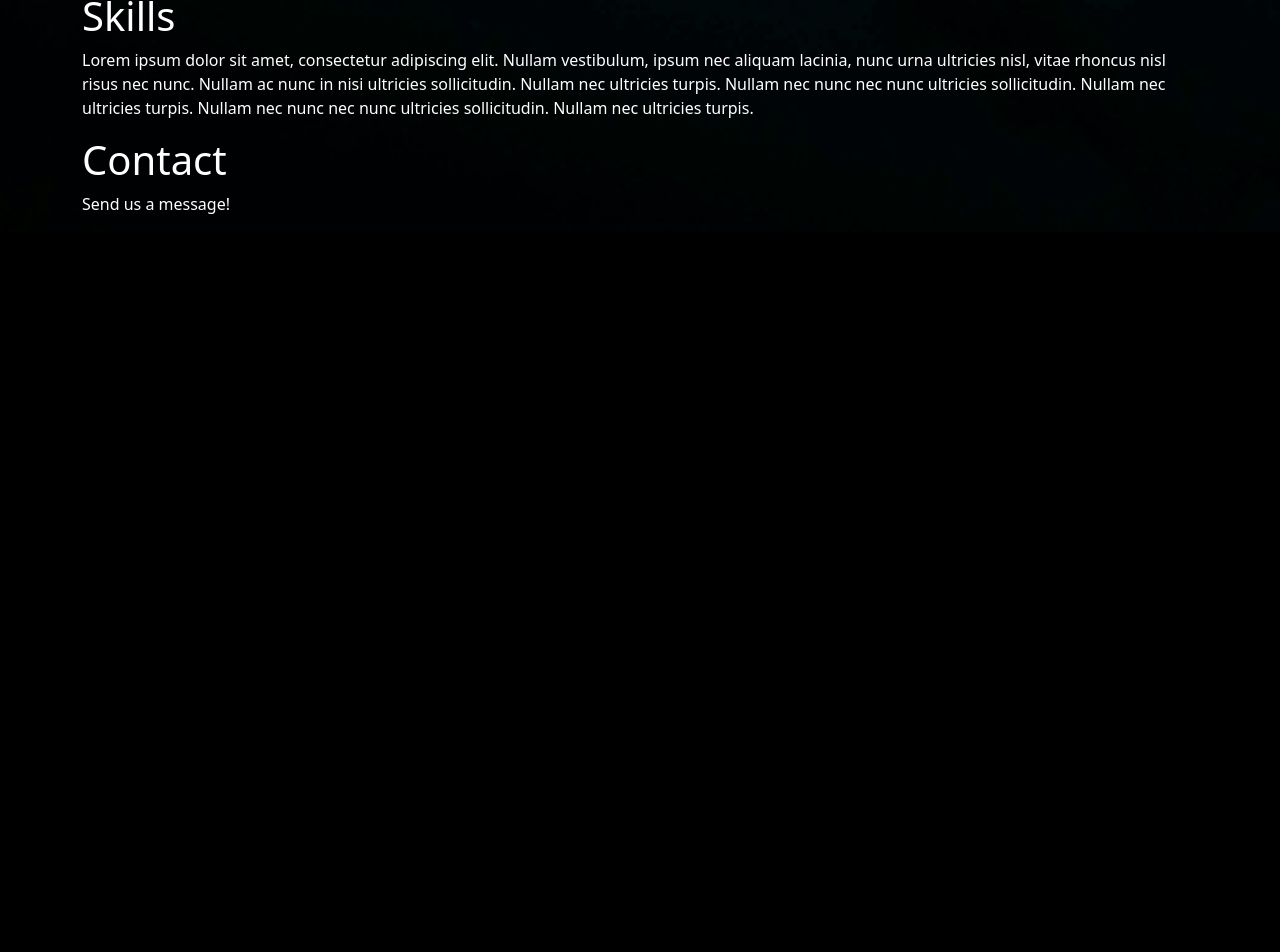
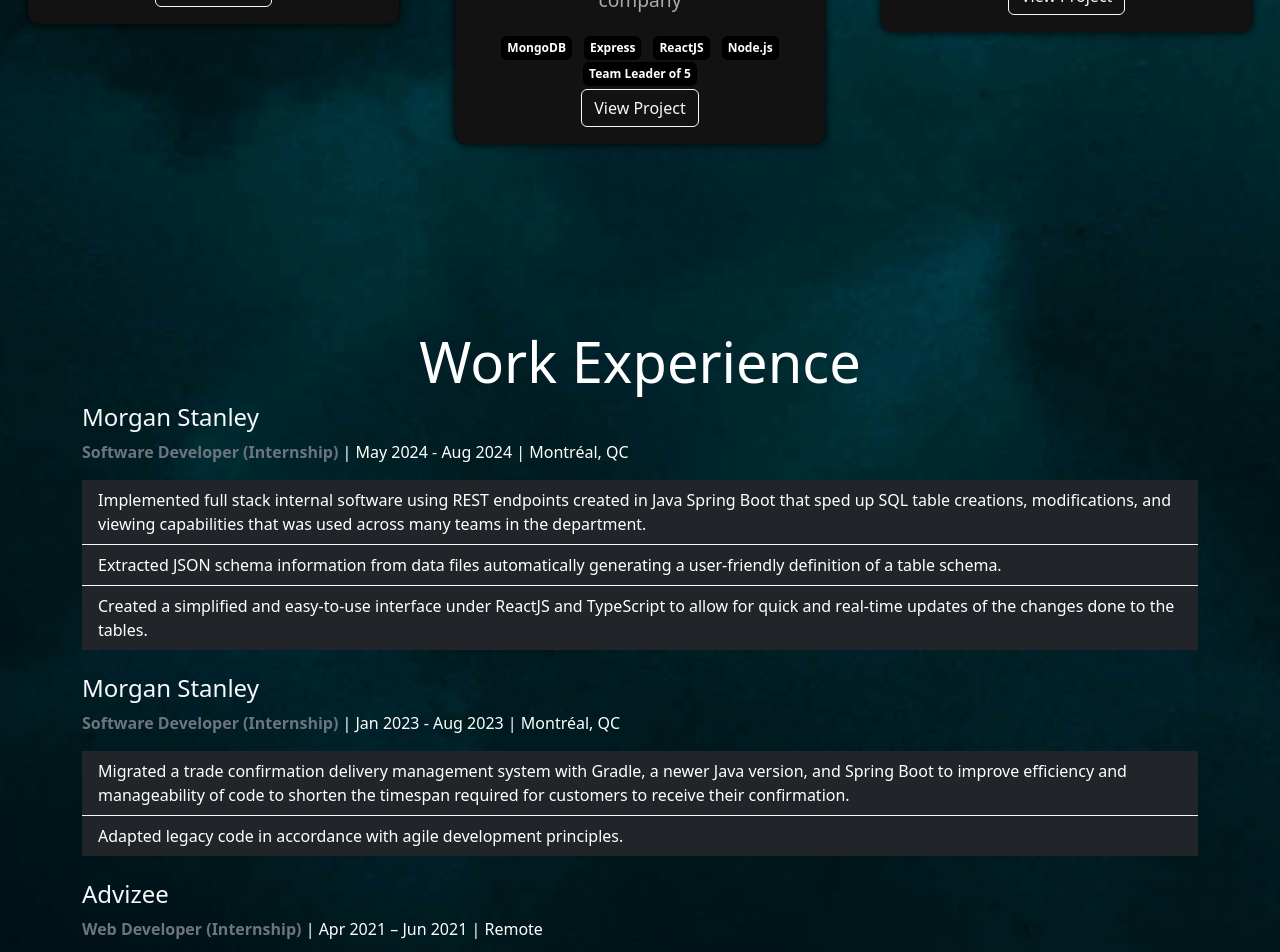
Before and after one commit to hulksunil/My-Portfolio, a React (Create React App) app: page / in a window 1280 px wide. Shown: the part 1620-2572 px from the top of the page. Before the commit the page ends 1852 px from the top, so only its background shows below. Built offline with nearby package versions, Linux system fonts and the light colour scheme.

Commit message:
updated contact form

```diff
--- a/package.json
+++ b/package.json
@@ -10,6 +10,7 @@
     "react": "^18.3.1",
     "react-bootstrap": "^2.10.4",
     "react-dom": "^18.3.1",
+    "react-icons": "^5.3.0",
     "react-scripts": "5.0.1",
     "web-vitals": "^2.1.4"
   },
--- a/src/App.css
+++ b/src/App.css
@@ -125,12 +125,14 @@ nav.navbar .navbar-nav a.nav-link.navbar-link.active {
 }
 
 /** projects **/
+.mainHeader h1 {
+  font-size: 3.5em;
+  text-align: center;
+  padding-top: 3em;
+}
+
 .projects {
   text-align: center;
-}
-
-.projects h1 {
-  font-size: 3.5em;
 }
 
 .projects p {
@@ -143,6 +145,12 @@ nav.navbar .navbar-nav a.nav-link.navbar-link.active {
   margin: 1em;
   border-radius: 10px !important;
   box-shadow: 0 0 10px rgba(0, 0, 0, 1.5);
+  transition: 0.32s ease-in-out;
+}
+
+.projectCard:hover {
+  scale: 1.03;
+  box-shadow: 5px 5px 15px rgba(0, 0, 0, 1.5);
 }
 
 .projectCard .card-title {
@@ -164,6 +172,35 @@ nav.navbar .navbar-nav a.nav-link.navbar-link.active {
 
   background-color: var(--secondary-color) !important;
   color: var(--text-color) !important;
+}
+
+/** contact **/
+.contact > .row {
+  padding: 3em;
+}
+
+.contact p {
+  font-size: 20px;
+}
+
+.contactInfo p {
+  padding-left: 1em;
+}
+
+.contact form input {
+  width: 100%;
+}
+
+.socials a {
+  margin: 0 0.5em 0 0;
+}
+
+/** footer **/
+footer {
+  text-align: center;
+  font-size: 16px;
+  color: var(--secondary-text-color);
+  font-weight: 300;
 }
 
 /*
--- a/src/App.js
+++ b/src/App.js
@@ -9,6 +9,8 @@ import Contact from "./components/Contact";
 import bouncingBall from "./assets/img/bouncing-ball.gif";
 import carsRUs from "./assets/img/cars-r-us.gif";
 import portfolio from "./assets/img/portfolio.gif";
+import Footer from "./components/Footer";
+import Experience from "./components/Experience";
 
 const projects = [
   {
@@ -43,9 +45,10 @@ function App() {
       <NavBar />
       <Intro />
       <Projects projects={projects} />
-
+      <Experience />
       <Skills />
       <Contact />
+      <Footer />
     </div>
   );
 }
--- a/src/components/Contact.js
+++ b/src/components/Contact.js
@@ -1,10 +1,117 @@
-import { Container } from "react-bootstrap";
+import { useState } from "react";
+import { Anchor, Button, Col, Container, Form, Row } from "react-bootstrap";
+import { FaGithub, FaLinkedin } from "react-icons/fa";
+import { FiPhoneCall } from "react-icons/fi";
+import { IoMdMail } from "react-icons/io";
+import { MdAlternateEmail } from "react-icons/md";
+import { TiLocationOutline } from "react-icons/ti";
 
+/**
+ * Contact component
+ * Displays the contact information and a form to send me a message
+ *
+ * TODO(sunil): Add other social media links under email (github, linkedin, etc.)
+ */
 const Contact = () => {
+  const [result, setResult] = useState("");
+
+  const onSubmit = async (event) => {
+    event.preventDefault();
+    setResult("Sending....");
+    const formData = new FormData(event.target);
+
+    formData.append("access_key", "6ba159bd-7e42-4013-bda1-82f8bd4dd954");
+
+    const response = await fetch("https://api.web3forms.com/submit", {
+      method: "POST",
+      body: formData,
+    });
+
+    const data = await response.json();
+
+    if (data.success) {
+      setResult("Form Submitted Successfully");
+      event.target.reset();
+    } else {
+      console.log("Error", data);
+      setResult(data.message);
+    }
+  };
+
   return (
-    <Container id="contact">
+    <Container fluid id="contact" className="contact mainHeader">
       <h1>Contact</h1>
-      <p>Send us a message!</p>
+      <Row>
+        {/* Contact Info */}
+
+        <Col xs={12} md={6}>
+          <h2>Let's Talk</h2>
+          <p>
+            I'm currently studying at school but send me a message and I'll be
+            sure to get back to you!
+          </p>
+          <div className="d-flex contactInfo">
+            <IoMdMail size={"30px"} />
+            <p>sunil.kub17@gmail.com</p>
+          </div>
+          <div className="d-flex contactInfo">
+            <FiPhoneCall size={"30px"} />
+            <p>514-770-4765</p>
+          </div>
+          <div className="d-flex contactInfo">
+            <TiLocationOutline size={"30px"} />
+            <p>QC, Montreal</p>
+          </div>
+          <div className="socials">
+            <Anchor href="https://github.com/hulksunil" target="_blank">
+              <FaGithub size={"30px"} />
+            </Anchor>
+            <Anchor
+              href="https://www.linkedin.com/in/Sunil-Kublalsingh/"
+              target="_blank"
+            >
+              <FaLinkedin size={"30px"} />
+            </Anchor>
+          </div>
+        </Col>
+
+        {/* Right column  */}
+        <Col xs={12} md={6}>
+          <Form data-bs-theme="dark" onSubmit={onSubmit}>
+            <Form.Group className="mb-3" controlId="name">
+              <Form.Label>Your Name</Form.Label>
+              <Form.Control
+                name="name"
+                required
+                type="text"
+                placeholder="Enter your name"
+              />
+            </Form.Group>
+            <Form.Group className="mb-3" controlId="emailAddress">
+              <Form.Label>Your Email Address</Form.Label>
+              <Form.Control
+                name="email"
+                required
+                type="email"
+                placeholder="Enter your email"
+              />
+            </Form.Group>
+            <Form.Group className="mb-3" controlId="emailMessage">
+              <Form.Label>Your Message</Form.Label>
+              <Form.Control
+                name="message"
+                required
+                as="textarea"
+                placeholder="Enter your message"
+                rows={8}
+              />
+            </Form.Group>
+            <Button type="submit" variant="light">
+              Send
+            </Button>
+          </Form>
+        </Col>
+      </Row>
     </Container>
   );
 };
--- a/src/components/Experience.js
+++ b/src/components/Experience.js
@@ -0,0 +1,73 @@
+import { Col, Container, ListGroup, Row } from "react-bootstrap";
+
+/**
+ * Experience component
+ * Might want to change the way it looks to make it more visually appealing
+ * TOOD(sunil): Search up more inspiration for different ways to display experience so it looks more visually appealing
+ * TOOD(sunil): Add more experiences(optional)
+ */
+
+const Experience = () => {
+  const experiences = [
+    {
+      company: "Morgan Stanley",
+      role: "Software Developer (Internship)",
+      duration: "May 2024 - Aug 2024",
+      location: "Montréal, QC",
+      points: [
+        "Implemented full stack internal software using REST endpoints created in Java Spring Boot that sped up SQL table creations, modifications, and viewing capabilities that was used across many teams in the department.",
+        "Extracted JSON schema information from data files automatically generating a user-friendly definition of a table schema.",
+        "Created a simplified and easy-to-use interface under ReactJS and TypeScript to allow for quick and real-time updates of the changes done to the tables.",
+      ],
+    },
+    {
+      company: "Morgan Stanley",
+      role: "Software Developer (Internship)",
+      duration: "Jan 2023 - Aug 2023",
+      location: "Montréal, QC",
+      points: [
+        "Migrated a trade confirmation delivery management system with Gradle, a newer Java version, and Spring Boot to improve efficiency and manageability of code to shorten the timespan required for customers to receive their confirmation.",
+        "Adapted legacy code in accordance with agile development principles.",
+      ],
+    },
+    {
+      company: "Advizee",
+      role: "Web Developer (Internship)",
+      duration: "Apr 2021 – Jun 2021",
+      location: "Remote",
+      points: [
+        "Collaborated with team members to develop an inventory system for a sneaker retailer using ReactJS to create web pages with a database in Firestore.",
+      ],
+    },
+  ];
+
+  return (
+    <Container id="experience" className="experience mainHeader">
+      <h1>Work Experience</h1>
+
+      {experiences.map((exp, index) => (
+        <Row className="mb-4" key={index}>
+          <Col>
+            <h4 className="text-light">{exp.company}</h4>
+            <p>
+              <strong className="text-secondary">{exp.role}</strong> |{" "}
+              {exp.duration} | {exp.location}
+            </p>
+            <ListGroup variant="flush">
+              {exp.points.map((point, i) => (
+                <ListGroup.Item
+                  key={i}
+                  className="bg-dark text-white border-light"
+                >
+                  {point}
+                </ListGroup.Item>
+              ))}
+            </ListGroup>
+          </Col>
+        </Row>
+      ))}
+    </Container>
+  );
+};
+
+export default Experience;
--- /dev/null
+++ b/src/components/Footer.js
@@ -0,0 +1,13 @@
+const Footer = () => {
+  return (
+    <footer>
+      <p>
+        © 2024 Sunil Kublalsingh.
+        <br />
+        All rights reserved.
+      </p>
+    </footer>
+  );
+};
+
+export default Footer;
--- a/src/components/NavBar.js
+++ b/src/components/NavBar.js
@@ -13,6 +13,14 @@ const CustomNavLink = ({ href, activeLink, setActiveLink }) => {
   );
 };
 
+/**
+ * NavBar component
+ * Displays the navbar at the top of the page with links to different sections
+ * The navbar is sticky and changes color when scrolled
+ * The navbar also has a toggle button for mobile
+ *
+ * TODO(sunil): Add social media links (github, linkedin, etc.) (otherwise add them in intro)
+ */
 const NavBar = () => {
   const [activeLink, setActiveLink] = useState("home");
   const [scrolled, setScrolled] = useState(false);
@@ -73,6 +81,11 @@ const NavBar = () => {
               activeLink={activeLink}
               setActiveLink={setActiveLink}
             />
+            <CustomNavLink
+              href="experience"
+              activeLink={activeLink}
+              setActiveLink={setActiveLink}
+            />
           </Nav>
         </Navbar.Collapse>
       </Container>
--- a/src/components/Projects.js
+++ b/src/components/Projects.js
@@ -23,9 +23,14 @@ function ProjectCard({ title, description, tags, link, img }) {
   );
 }
 
+/**
+ * Projects component
+ * Displays the projects that I have worked on
+ * TODO(sunil): Add more projects after touching them up a bit(optional)
+ */
 const Projects = ({ projects }) => {
   return (
-    <Container fluid id="projects" className="projects">
+    <Container fluid id="projects" className="projects mainHeader">
       <h1>Projects</h1>
       <p>
         I love working on projects! Here are some of the projects that I have
--- a/src/components/Skills.js
+++ b/src/components/Skills.js
@@ -2,15 +2,25 @@ import { Container } from "react-bootstrap";
 
 const Skills = () => {
   return (
-    <Container id="skills" className="skills">
+    <Container id="skills" className="skills mainHeader">
       <h1>Skills</h1>
       <p>
-        Lorem ipsum dolor sit amet, consectetur adipiscing elit. Nullam
-        vestibulum, ipsum nec aliquam lacinia, nunc urna ultricies nisl, vitae
-        rhoncus nisl risus nec nunc. Nullam ac nunc in nisi ultricies
-        sollicitudin. Nullam nec ultricies turpis. Nullam nec nunc nec nunc
-        ultricies sollicitudin. Nullam nec ultricies turpis. Nullam nec nunc nec
-        nunc ultricies sollicitudin. Nullam nec ultricies turpis.
+        <b>Programming:</b> Java, Python, C#, Kotlin, JavaScript/TypeScript,
+        Bash Scripting, 80x86 Assembly, VHDL
+      </p>
+
+      <p>
+        <b>Web Development:</b> HTML, CSS, ReactJS, NodeJS, Spring Boot
+      </p>
+      <p>
+        <b>Databases:</b> SQL, MongoDB, Firestore
+      </p>
+      <p>
+        <b>Tools:</b> Git, Junit, Swagger, Jest, UML, VS Code, IntelliJ,
+        Microsoft Office: Word-Excel -PPT
+      </p>
+      <p>
+        <b>Languages:</b> English, French
       </p>
     </Container>
   );
```
Also changed, not shown: 1 other file (tests, documents, lock files or other folders).
